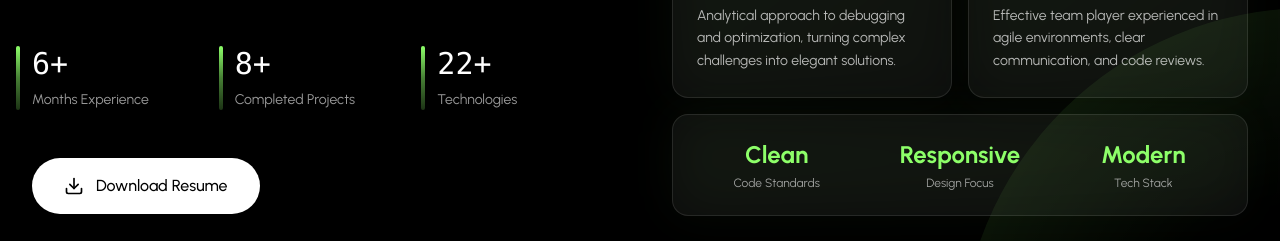
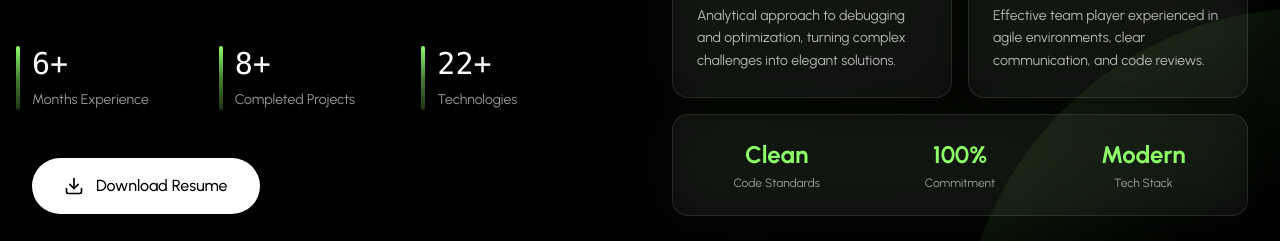
Before and after one commit to sageethhimachala/portfolio, a React (Vite) app in the folder react-dev-portfolio/: page / in a window 1280 px wide. Shown: the part 1140-1381 px from the top of the page. Built offline with nearby package versions, Linux system fonts and the light colour scheme; no server answers.

Commit message:
about update

```diff
--- a/react-dev-portfolio/src/components/sections/About.jsx
+++ b/react-dev-portfolio/src/components/sections/About.jsx
@@ -180,15 +180,15 @@ const About = () => {
                     </div>
                     <div>
                       <div className="text-2xl font-bold text-primary mb-1">
-                        Responsive
+                        100%
                       </div>
-                      <div className="text-xs text-white/60">Design Focus</div>
+                      <div className="text-xs text-white/60">Commitment</div>
                     </div>
                     <div>
                       <div className="text-2xl font-bold text-primary mb-1">
                         Modern
                       </div>
-                      <div className="text-xs text-white/60">Tech Stack </div>
+                      <div className="text-xs text-white/60">Tech Stack</div>
                     </div>
                   </div>
                 </div>
```
